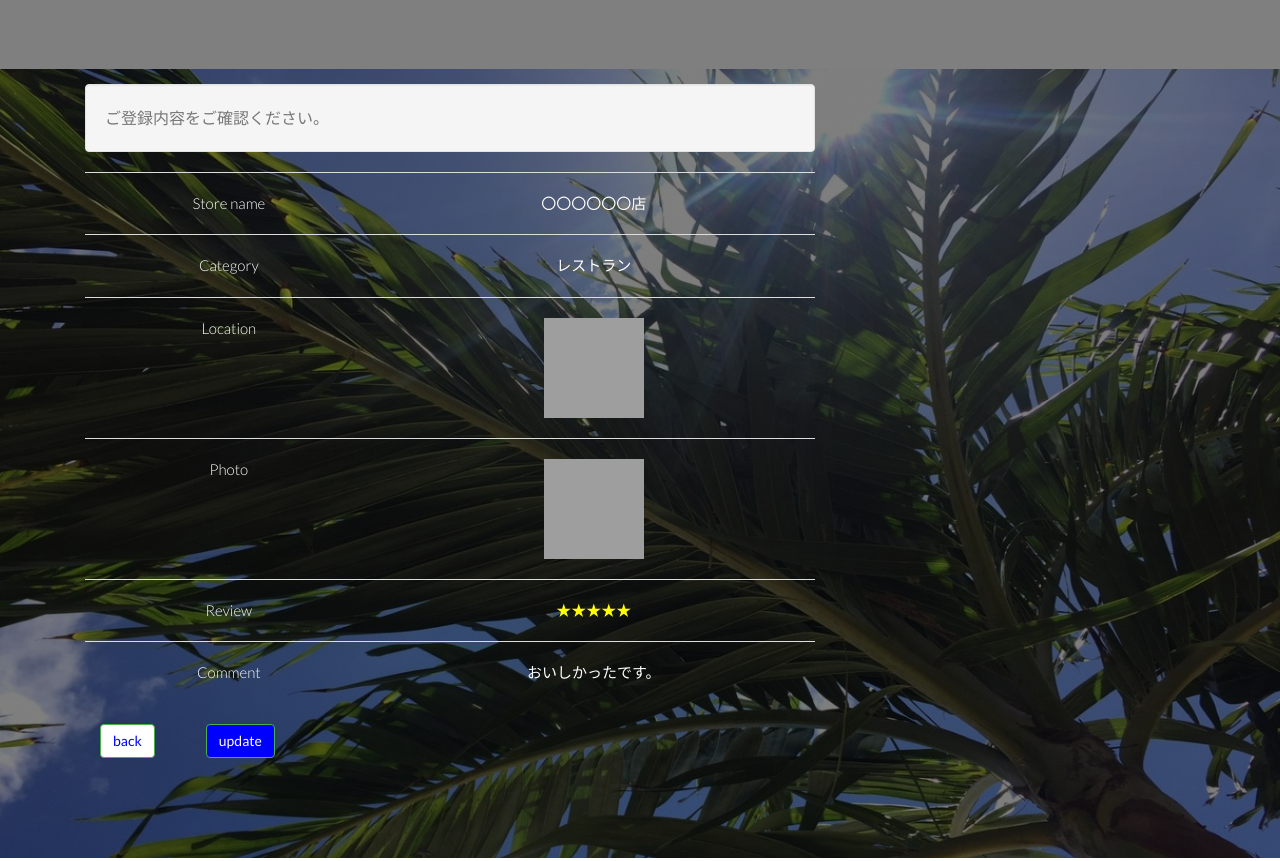
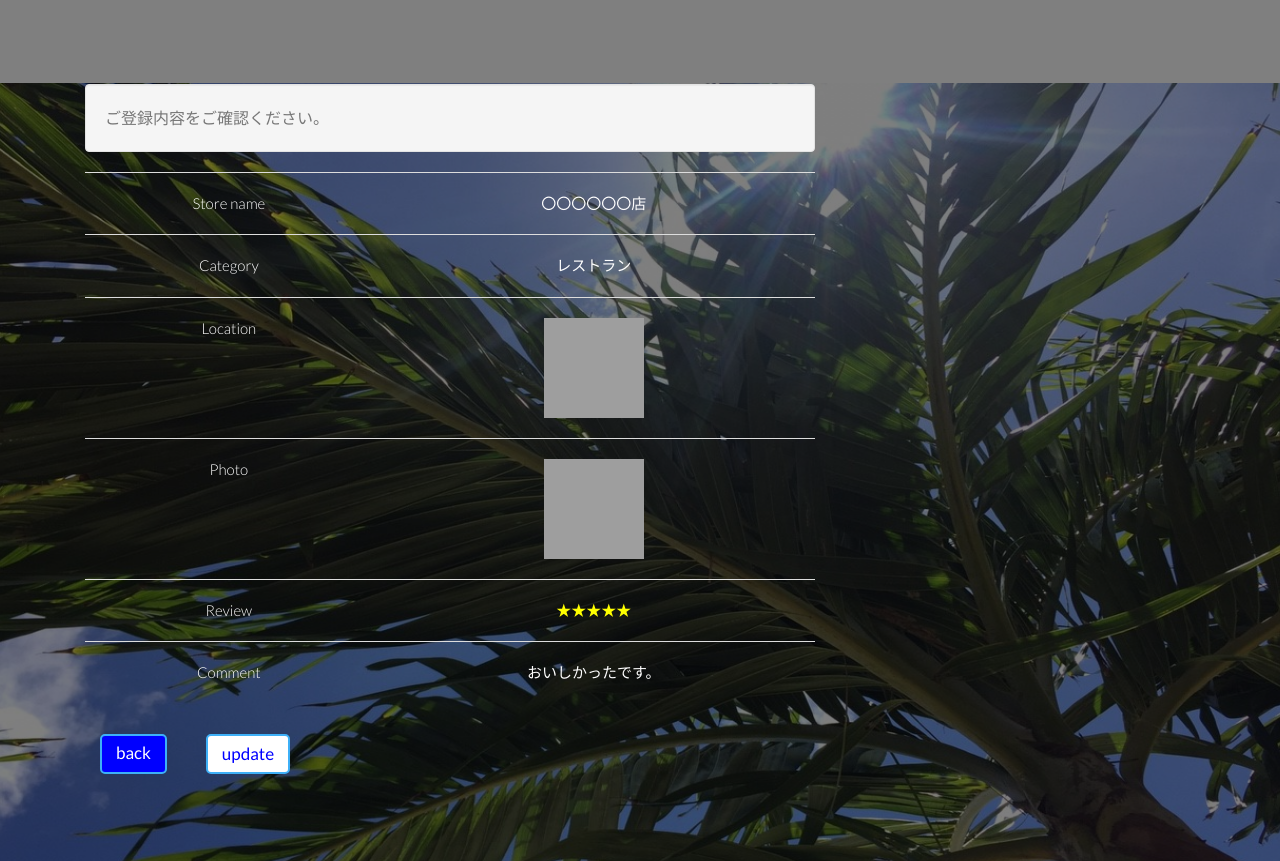
Before and after one commit to daiphone0228/team_mock, a plain HTML site: page design/edit_check.html in a window 1280 px wide. Shown: the part 66-927 px from the top of the page. Drawn offline with Linux system fonts and the light colour scheme; grey boxes are pictures that could not be loaded.

Commit message:
編集、更新のボタンのスタイル変更をcss-index.cssのbtn-default3、btn-default4クラス（１３２行目以降に新規作成）で行う

```diff
--- a/asset/css/css-index.css
+++ b/asset/css/css-index.css
@@ -129,6 +129,33 @@ a:hover {
 	border-radius: 5px;
 }
 
+.btn-default3 {
+	font-size: 17px;
+ 	margin: 10px 0 10px;
+ 	margin-right: 10px;
+ 	line-height: 20px;
+ 	padding: 7px 14px;
+ 	height: 40px;
+ 	border: 2px solid #3eb0f7;
+ 	background: blue;
+ 	transition: all 0.4s;
+	color: white;
+	border-radius: 5px;
+}
+
+.btn-default4 {
+	font-size: 17px;
+ 	margin: 10px 0 10px;
+ 	margin-right: 10px;
+ 	line-height: 20px;
+ 	padding: 7px 14px;
+ 	height: 40px;
+ 	border: 2px solid #3eb0f7;
+ 	background: white;
+ 	transition: all 0.4s;
+	color: blue;
+	border-radius: 5px;
+}
 
 .btn-default:hover, .btn-default:focus, .btn-default:active, .btn-default.active, .open > .dropdown-toggle.btn-default {
 	border: 2px solid #3eb0f7;
--- a/design/edit_check.html
+++ b/design/edit_check.html
@@ -84,20 +84,8 @@
                 </tr>
                 <tr>
                   <td style="color:white"><div class="text-center">Review</div></td>
-                  <!-- <td><div class="text-center">&#9733;&#9733;&#9733;&#9733;&#9733;</div></td> -->
                   <td class="review"><div class="text-center">★★★★★</div></td>
                 </tr>
-                <!-- <tr> -->
-                  <!-- <td>評価</td>
-                  <td><span class="shortcode-star-rating">
-                    <span class="dashicons dashicons-star-empty"></span>
-                      <span class="dashicons dashicons-star-empty"></span>
-                      <span class="dashicons dashicons-star-empty"></span>
-                      <span class="dashicons dashicons-star-empty"></span>
-                      <span class="dashicons dashicons-star-empty"></span>
-                    </span>※個人的な感想です。&#9733;&#9733;&#9733;&#9733;&#9733;
-                  </td>
-                  </tr> -->
 
                 <tr style="color:white">
                   <td><div class="text-center">Comment</div></td>
@@ -109,10 +97,10 @@
 
             <div class="col-sm-7 contact-right">
               <div class="col-sm-2 contact-right">
-              <a href="edit.html" class="btn btn-success fadeInUp" style="background:white; color:blue;">back</a>
+              <a href="edit.html" class="btn btn-success fadeInUp btn-default3">back</a>
               </div>
               <div class="col-sm-2 contact-left">
-              <input type="submit" name="submit" value="update" class="btn btn-success wow fadeInUp" style="background:blue;"/>
+              <input type="submit" name="submit" value="update" class="btn btn-success wow fadeInUp btn-default4"/>
               </div>
             </div>
           </div>
```
Also changed, not shown: design/edit.html (+2 -2 lines).
